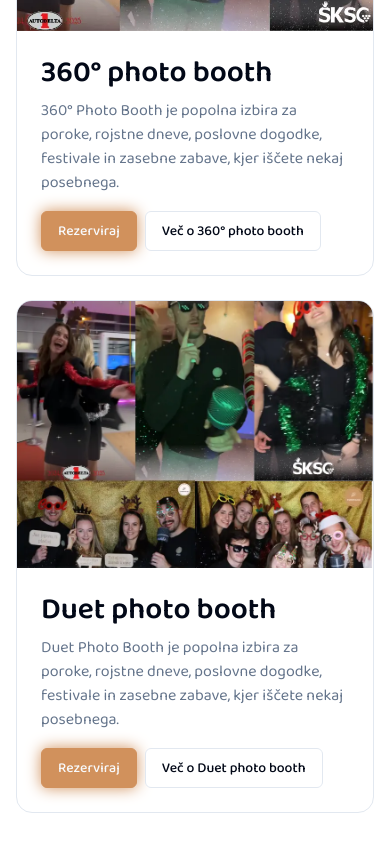
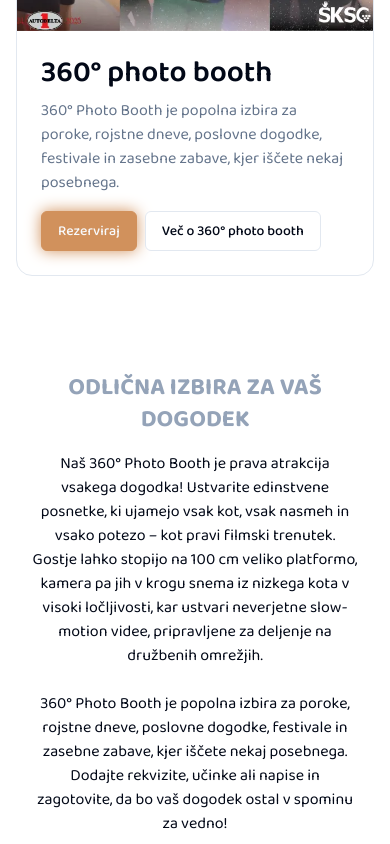
Before and after one commit to pmitja/Eventaj.si, a Next.js app: page / in a window 390 px wide. Shown: the part 1568-2412 px from the top of the page. Built offline with nearby package versions, Linux system fonts and the light colour scheme.

Commit message:
Fix overflow on the blog and also issue with scrolling when navigating on mobile.

```diff
--- a/app/globals.css
+++ b/app/globals.css
@@ -21,14 +21,13 @@
     @apply bg-background text-foreground min-h-screen overflow-x-hidden;
   }
 
+  html, body {
+    overflow-x: clip !important;
+  }
+
   /* Better default focus styles */
   :focus-visible {
     @apply outline-2 outline-offset-2 outline-primary;
-  }
-
-  /* Smooth scrolling */
-  html {
-    scroll-behavior: smooth;
   }
 
   /* Hide scrollbar for Chrome, Safari and Opera */
--- a/components/blog/blog-layout.tsx
+++ b/components/blog/blog-layout.tsx
@@ -16,9 +16,9 @@ export interface BlogLayoutProps {
 
 export function BlogLayout({ children, metadata }: BlogLayoutProps) {
   return (
-    <main className="container-lg mx-auto mt-24 md:mt-28">
+    <main className="mt-24 md:mt-28">
       {/* Hero Section */}
-      <section className="relative">
+      <section className="container-lg mx-auto relative">
         <div className="pt-12 md:pt-16">
           <div className="max-w-4xl mx-auto">
             {/* Metadata */}
@@ -60,14 +60,14 @@ export function BlogLayout({ children, metadata }: BlogLayoutProps) {
       </section>
 
       {/* Content Section */}
-      <section className="pb-4 md:pb-8">
+      <section className="container-lg mx-auto pb-4 md:pb-8">
         <div className="prose prose-lg dark:prose-invert prose-headings:font-bold prose-h1:text-4xl prose-h2:text-3xl prose-h3:text-2xl prose-p:text-gray-600 dark:prose-p:text-white prose-li:text-gray-600 dark:prose-li:text-white prose-img:rounded-xl prose-img:shadow-lg max-w-4xl mx-auto">
           {children}
         </div>
       </section>
 
       {/* CTA Section */}
-      <section className="full-width relative py-16 md:py-24">
+      <section className="relative py-16 md:py-24">
         <div className="absolute inset-0 z-0">
           <Image
             src="/application/blog-hero.webp"
--- a/components/sections/photo-booth-options.tsx
+++ b/components/sections/photo-booth-options.tsx
@@ -26,13 +26,13 @@ const options: BoothOption[] = [
     image: "/application/360-action-images.webp",
     href: "/360-photo-booth",
   },
-  {
-    title: "Duet photo booth",
-    description:
-      "Duet Photo Booth je popolna izbira za poroke, rojstne dneve, poslovne dogodke, festivale in zasebne zabave, kjer iščete nekaj posebnega.",
-    image: "/application/combo-image.webp",
-    href: "/duet-photo-booth",
-  },
+  // {
+  //   title: "Duet photo booth",
+  //   description:
+  //     "Duet Photo Booth je popolna izbira za poroke, rojstne dneve, poslovne dogodke, festivale in zasebne zabave, kjer iščete nekaj posebnega.",
+  //   image: "/application/combo-image.webp",
+  //   href: "/duet-photo-booth",
+  // },
 ];
 
 export function PhotoBoothOptions() {
@@ -43,7 +43,7 @@ export function PhotoBoothOptions() {
       className="bg-background"
       textClassName="text-muted-foreground"
     >
-      <div className="container-lg grid grid-cols-1 md:grid-cols-2 lg:grid-cols-3 gap-6 mx-auto">
+      <div className="container-lg grid grid-cols-1 md:grid-cols-2 lg:grid-cols-2 gap-6 mx-auto">
         {options.map((option) => (
           <div
             key={option.title}
```
